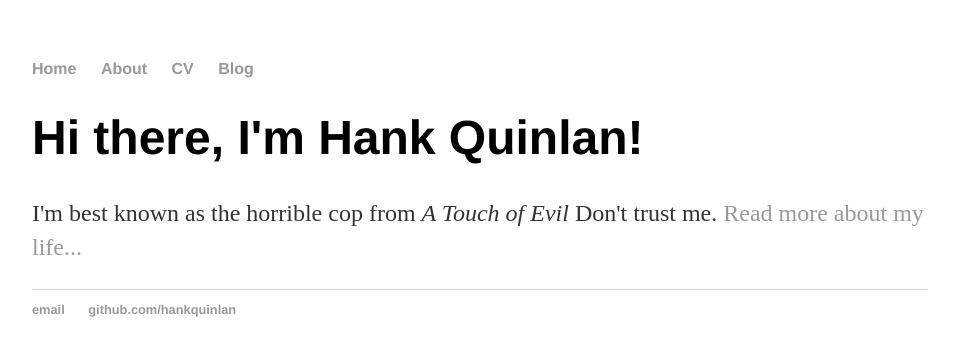
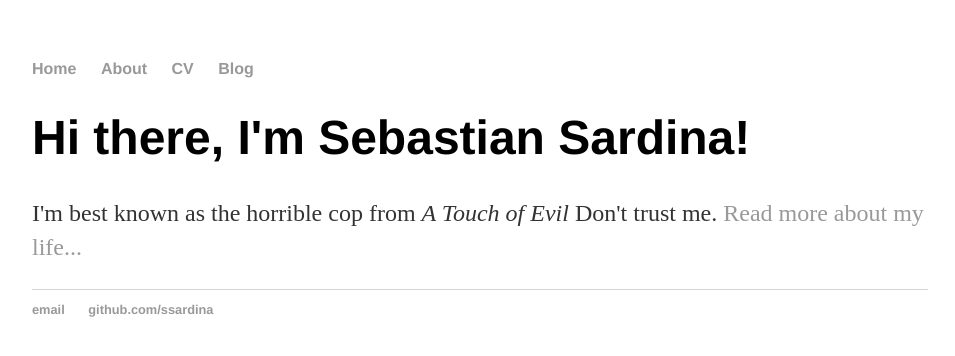
Before and after one commit to ssardina/home, a Jekyll site: the page built from index.html, in a window 1280 px wide. Shown: the top 356 px of the page, without its empty margins (160-1115 px from the left). Built offline with Jekyll 4.4.1, drawn with Linux system fonts in a browser that asks for light colours.

Commit message:
Update index.html

```diff
--- a/index.html
+++ b/index.html
@@ -1,30 +1,8 @@
-<!DOCTYPE html>
-<html>
-	<head>
-		<title>Hank Quinlan, Horrible Cop</title>
-		<!-- link to main stylesheet -->
-		<link rel="stylesheet" type="text/css" href="/css/main.css">
-	</head>
-	<body>
-		<nav>
-    		<ul>
-        		<li><a href="/">Home</a></li>
-	        	<li><a href="/about">About</a></li>
-        		<li><a href="/cv">CV</a></li>
-        		<li><a href="/blog">Blog</a></li>
-    		</ul>
-		</nav>
-		<div class="container">
-    		<div class="blurb">
-        		<h1>Hi there, I'm Hank Quinlan!</h1>
-				<p>I'm best known as the horrible cop from <em>A Touch of Evil</em> Don't trust me. <a href="/about">Read more about my life...</a></p>
-    		</div><!-- /.blurb -->
-		</div><!-- /.container -->
-		<footer>
-    		<ul>
-        		<li><a href="mailto:hankquinlanhub@gmail.com">email</a></li>
-        		<li><a href="https://github.com/hankquinlan">github.com/hankquinlan</a></li>
-			</ul>
-		</footer>
-	</body>
-</html>
+---
+layout: default
+title: A/Prof. Sebastian Sardina Home Page
+---
+<div class="blurb">
+	<h1>Hi there, I'm Sebastian Sardina!</h1>
+	<p>I'm best known as the horrible cop from <em>A Touch of Evil</em> Don't trust me. <a href="/about">Read more about my life...</a></p>
+</div><!-- /.blurb -->
```
